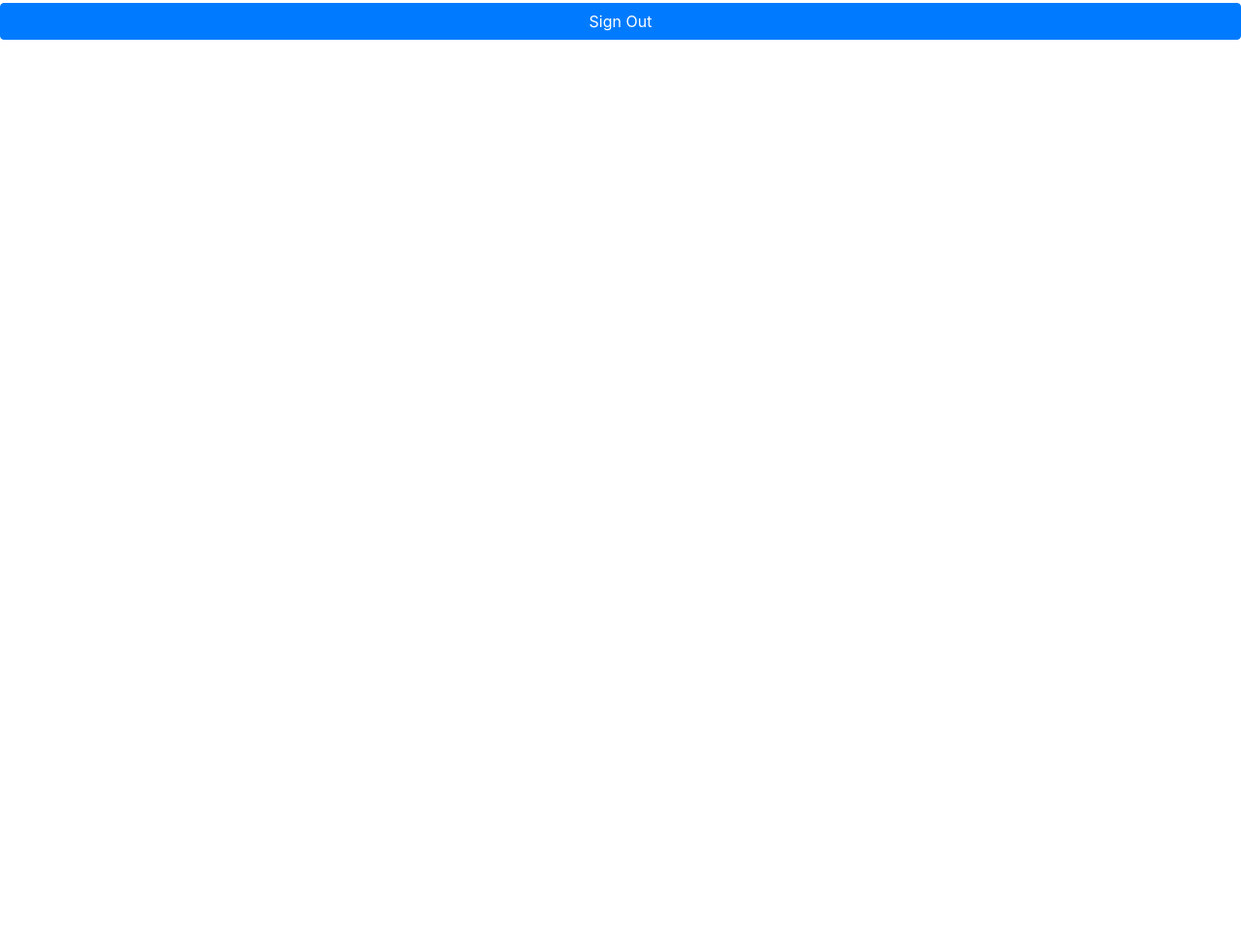
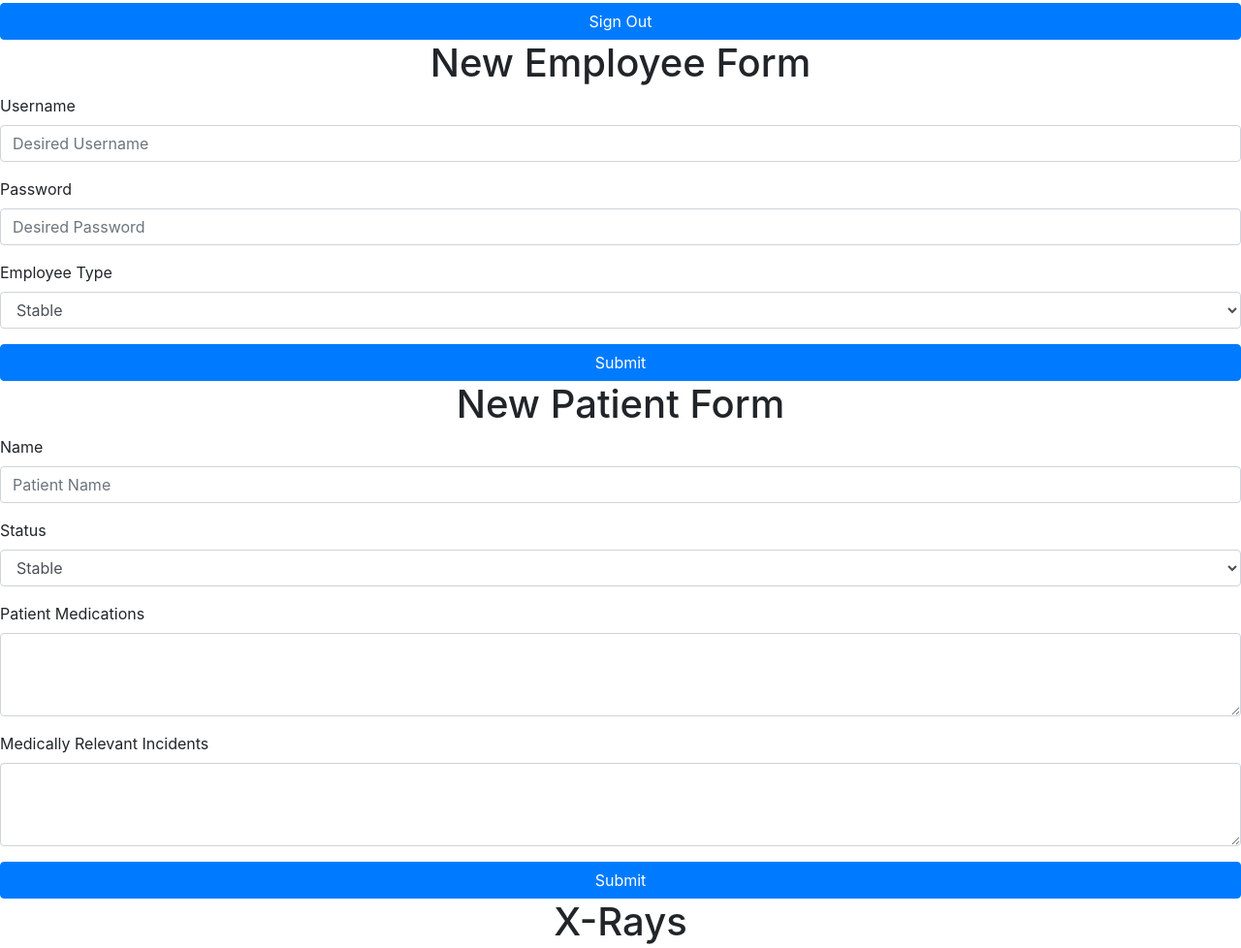
Before and after one commit to jedsouza/CMSC-437-project, a plain HTML site: page main.html in a window 1280 px wide. Shown: the part 255-1233 px from the top of the page at 97% size. Before the commit the page ends 800 px from the top, so only its background shows below. Drawn offline with nearby package versions, Linux system fonts and the light colour scheme.

Commit message:
Added page divisions.

```diff
--- a/main.html
+++ b/main.html
@@ -88,11 +88,62 @@
         </div>
 
         <div id="addEmployee">
+            <h1 style="text-align: center;">New Employee Form</h1>
 
+            <form>
+                <div class="form-group">
+                  <label for="empName">Username</label>
+                  <input type="name" class="form-control" id="empName" placeholder="Desired Username">
+                </div>
+
+                <div class="form-group">
+                    <label for="empPass">Password</label>
+                    <input type="password" class="form-control" id="empPass" placeholder="Desired Password">
+                  </div>
+
+                <div class="form-group">
+                  <label for="empType">Employee Type</label>
+                  <select class="form-control" id="empType">
+                    <option>Stable</option>
+                    <option>Critical Condition</option>
+                    <option>Deceased</option>
+                  </select>
+                </div>
+            </form>
+
+            <button class="btn btn-primary btn-block" type="button">Submit</button>
         </div>
 
         <div id="addPatient">
+            <h1 style="text-align: center;">New Patient Form</h1>
 
+            <form>
+                <div class="form-group">
+                  <label for="patientName">Name</label>
+                  <input type="name" class="form-control" id="patientName" placeholder="Patient Name">
+                </div>
+
+                <div class="form-group">
+                  <label for="patientStatus">Status</label>
+                  <select class="form-control" id="patientStatus">
+                    <option>Stable</option>
+                    <option>Critical Condition</option>
+                    <option>Deceased</option>
+                  </select>
+                </div>
+
+                <div class="form-group">
+                  <label for="patientMeds">Patient Medications</label>
+                  <textarea class="form-control" id="patientMeds" rows="3"></textarea>
+                </div>
+
+                <div class="form-group">
+                    <label for="patientIncidents">Medically Relevant Incidents</label>
+                    <textarea class="form-control" id="patientIncidents" rows="3"></textarea>
+                </div>
+            </form>
+
+            <button class="btn btn-primary btn-block" type="button">Submit</button>
         </div>
 
         <div id="patientVitals">
@@ -104,10 +155,35 @@
         </div>
 
         <div id="patientXRays">
+            <h1 style="text-align: center;">X-Rays</h1>
 
+            <div id="carouselExampleControls" class="carousel slide" data-ride="carousel">
+                <div class="carousel-inner">
+                  <div class="carousel-item active">
+                    <img class="d-block w-100" src="X_Rays/ArmXray.png" alt="First slide">
+                  </div>
+                  <div class="carousel-item">
+                    <img class="d-block w-100" src="X_Rays/bottle.jpg" alt="Second slide">
+                  </div>
+                  <div class="carousel-item">
+                    <img class="d-block w-100" src="X_Rays/HandXray.png" alt="Third slide">
+                  </div>
+                </div>
+                <a class="carousel-control-prev" href="#carouselExampleControls" role="button" data-slide="prev">
+                  <span class="carousel-control-prev-icon" aria-hidden="true"></span>
+                  <span class="sr-only">Previous</span>
+                </a>
+                <a class="carousel-control-next" href="#carouselExampleControls" role="button" data-slide="next">
+                  <span class="carousel-control-next-icon" aria-hidden="true"></span>
+                  <span class="sr-only">Next</span>
+                </a>
+            </div>
         </div>
 
         <div id="ventilatorSettings">
+            <h1>Ventilator Settings</h1>
+
+
 
         </div>
     </body>
```
